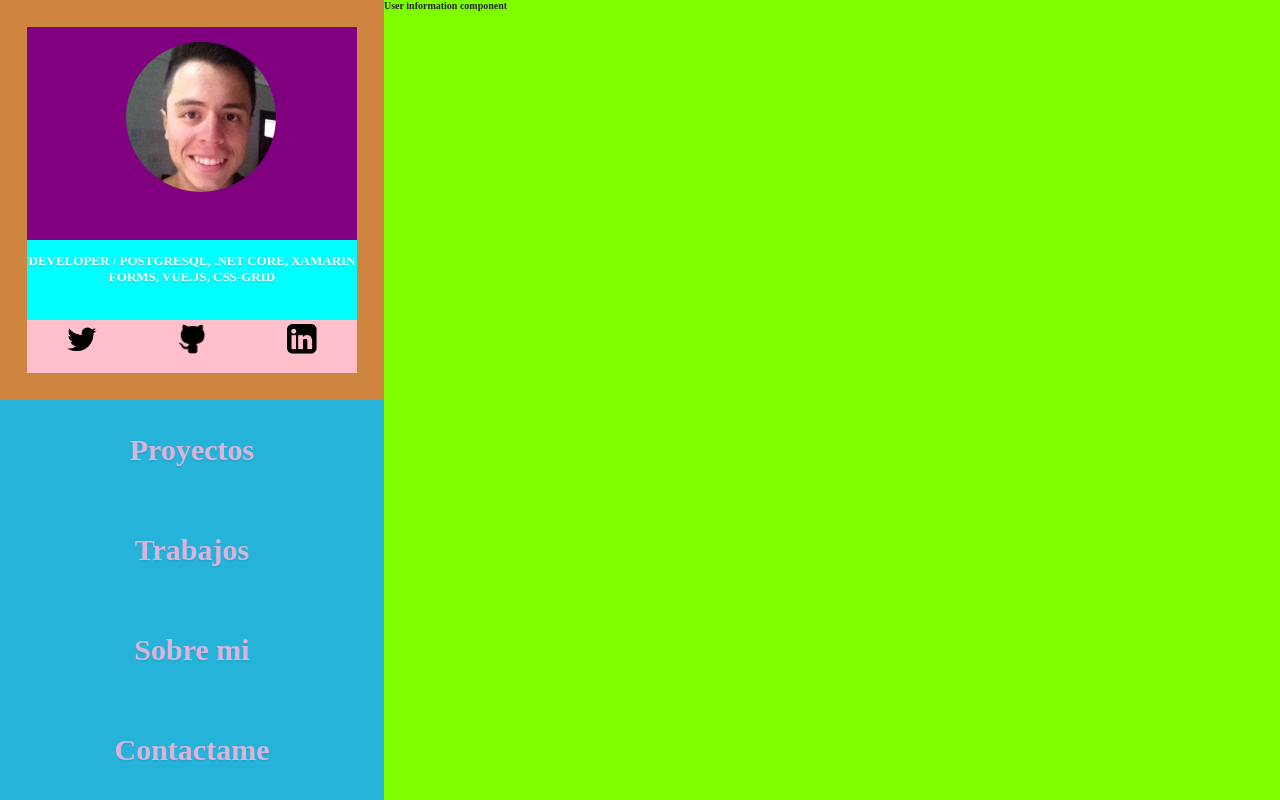
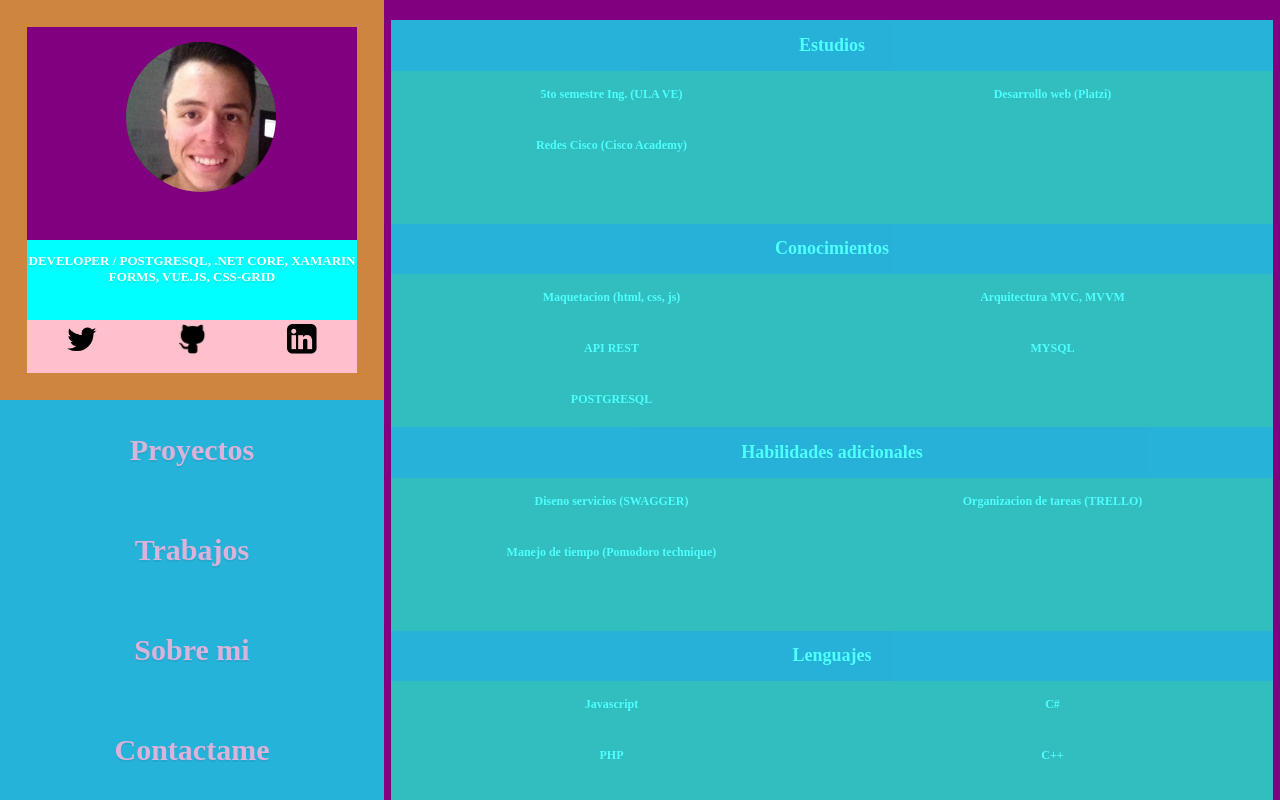
Before and after one commit to thirty33/CurriculVitae_Administrator, a Vue app: page /userinfo in a window 1280 px wide. Built offline with nearby package versions, Linux system fonts and the light colour scheme.

Commit message:
UserProperties component structure finished

```diff
--- /dev/null
+++ b/src/components/PresentationComponents/InformationComponent.vue
@@ -0,0 +1,58 @@
+<template>
+    <div id="information_wrapper">
+			<div id="information_title_container">
+				<h2 id="information_title">{{ itemInformation.title_information }}</h2>
+			</div>
+			<div id="information_items_container">
+				<h4 id="information_item" class="item1"
+					v-for="item_information in itemInformation.items_information"
+					:key="item_information.text">
+						{{ item_information.text }}
+				</h4>
+			</div>
+		</div>
+</template>
+
+<script>
+export default {
+	props: ['itemInformation'],
+	data() {
+		return {
+
+		}
+	}
+}
+</script>
+
+<style scoped>
+#information_wrapper {
+	background-color: aqua;
+	display: grid;
+	grid-template-rows: 1fr 3fr;
+	grid-gap: 0;
+}
+
+#information_title_container {
+	background-color: purple;
+	opacity: 0.3;
+	grid-row: 1;
+	font-size: 1.2em;
+}
+
+#information_items_container {
+	background-color: brown;
+	opacity: 0.3;
+	grid-row: 2;
+
+	display: grid;
+	grid-gap: 0;
+	grid-template-rows: repeat(3, 1fr);
+	grid-template-columns: 1fr 1fr;
+	font-size: 1.2em;
+}
+
+#information_title_container,
+#information_items_container {
+	text-align: center;
+}
+</style>
--- a/src/components/UserProperties.vue
+++ b/src/components/UserProperties.vue
@@ -1,15 +1,76 @@
 <template>
-	<div class="">
-		User information component
+	<div id="user_information_main_container">
+		<div id="user_information_wrapper">
+			<div id="user_information_container">
+				<information-component
+				v-for="itemInformation in texts_information"
+				:key=itemInformation.title_information
+				:itemInformation="itemInformation">
+				</information-component>
+			</div>
+		</div>
 	</div>
 </template>
 
 <script>
+import informationComponent from './PresentationComponents/InformationComponent.vue'
 export default {
-
+	data() {
+		return {
+			texts_information: [
+				{ title_information: 'Estudios', items_information: [
+					{ text: '5to semestre Ing. (ULA VE)' },
+					{ text: 'Desarrollo web (Platzi)' },
+					{ text: 'Redes Cisco (Cisco Academy)' }
+				]},
+				{ title_information: 'Conocimientos', items_information: [
+					{ text: 'Maquetacion (html, css, js)' },
+					{ text: 'Arquitectura MVC, MVVM' },
+					{ text: 'API REST' },
+					{ text: 'MYSQL' },
+					{ text: 'POSTGRESQL' },
+				]},
+				{ title_information: 'Habilidades adicionales', items_information: [
+					{ text: 'Diseno servicios (SWAGGER)' },
+					{ text: 'Organizacion de tareas (TRELLO)' },
+					{ text: 'Manejo de tiempo (Pomodoro technique)' }
+				]},
+				{ title_information: 'Lenguajes', items_information: [
+					{ text: 'Javascript' },
+					{ text: 'C#' },
+					{ text: 'PHP' },
+					{ text: 'C++' }
+				]},
+				{ title_information: 'Frameworks', items_information: [
+					{ text: 'Vue.js' },
+					{ text: 'Xamarin Forms' },
+					{ text: '.Net Core' }
+				]}
+			]
+		}
+	},
+	components: {
+		informationComponent
+	}
 }
 </script>
 
-<style>
+<style scoped>
+#user_information_wrapper {
+	color: white;
+	background-color: purple;
+	height: inherit;
+	position: relative;
+	overflow-y:scroll;
+}
+
+#user_information_container {
+	background-color: gray;
+	position: absolute;
+	right: 0.7em;
+  left: 0.7em;
+	top: 2em;
+
+}
 
 </style>
```
